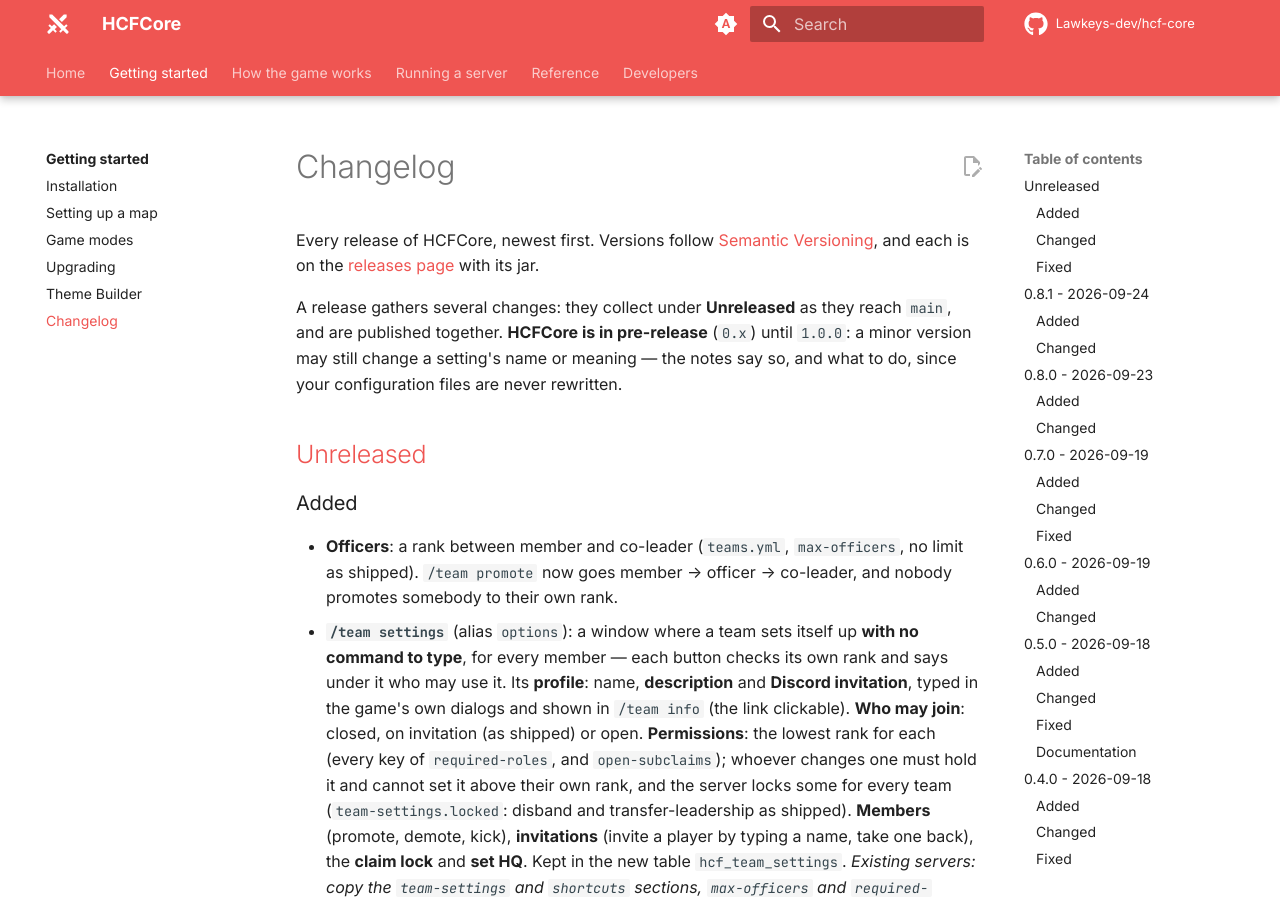
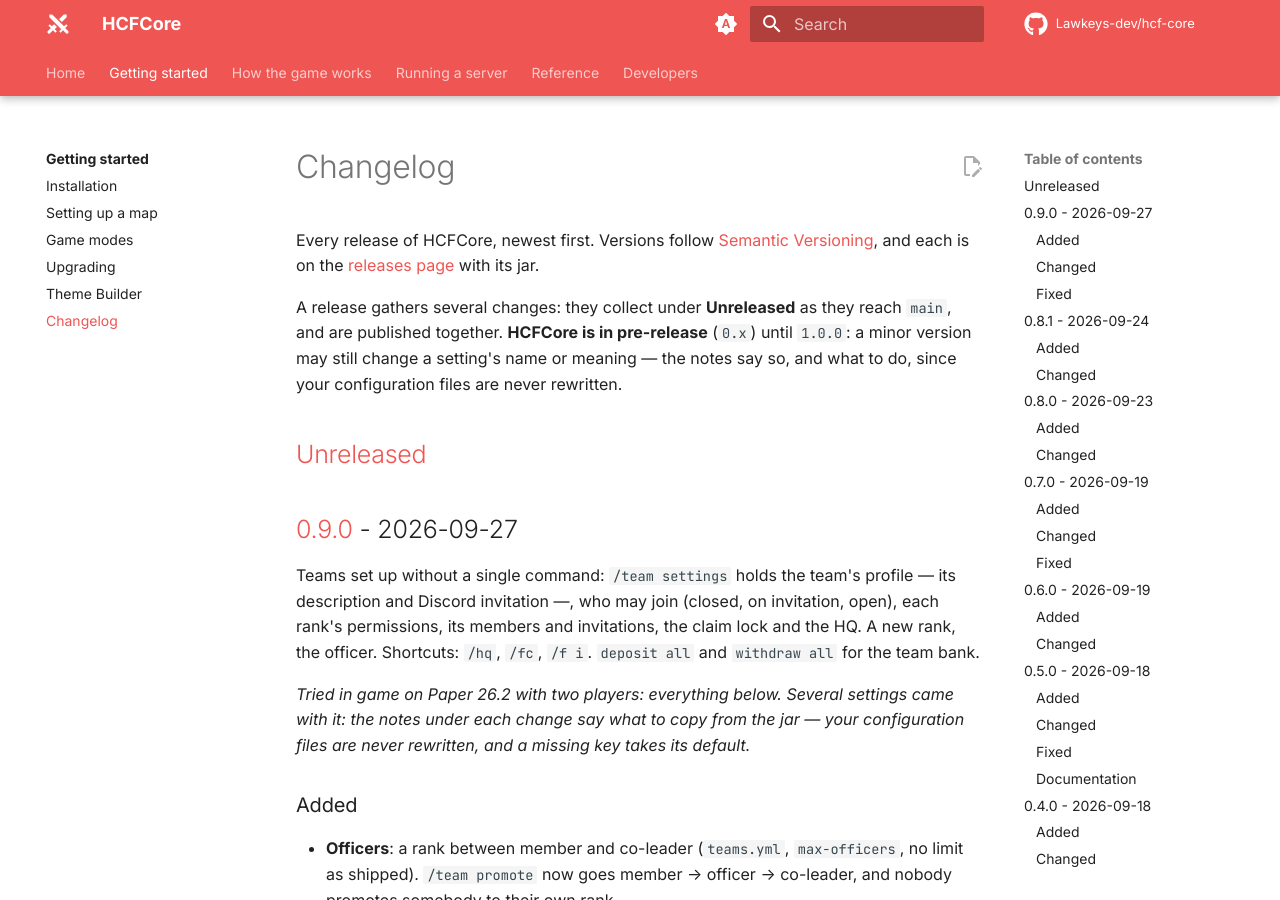
Before and after one commit to Lawkeys-dev/hcf-core, an MkDocs documentation site: the page built from docs/changelog.md, in a window 1280 px wide and 900 px high. Built offline with MkDocs 1.6.1 and Material for MkDocs 9.7.7, drawn with Linux system fonts in a browser that asks for light colours; comment, search, counter and statistics services are not loaded.

Commit message:
Release 0.9.0

```diff
--- a/CHANGELOG.md
+++ b/CHANGELOG.md
@@ -6,13 +6,18 @@
 
 ## [Unreleased]
 
+## [0.9.0] - 2026-09-27
+
+Teams set up without a single command: `/team settings` holds the team's profile — its description and Discord invitation —, who may join (closed, on invitation, open), each rank's permissions, its members and invitations, the claim lock and the HQ. A new rank, the officer. Shortcuts: `/hq`, `/fc`, `/f i`. `deposit all` and `withdraw all` for the team bank.
+
+*Tried in game on Paper 26.2 with two players: everything below. Several settings came with it: the notes under each change say what to copy from the jar — your configuration files are never rewritten, and a missing key takes its default.*
+
 ### Added
 - **Officers**: a rank between member and co-leader (`teams.yml`, `max-officers`, no limit as shipped). `/team promote` now goes member → officer → co-leader, and nobody promotes somebody to their own rank.
 - **`/team settings`** (alias `options`): a window where a team sets itself up **with no command to type**, for every member — each button checks its own rank and says under it who may use it. Its **profile**: name, **description** and **Discord invitation**, typed in the game's own dialogs and shown in `/team info` (the link clickable). **Who may join**: closed, on invitation (as shipped) or open. **Permissions**: the lowest rank for each (every key of `required-roles`, and `open-subclaims`); whoever changes one must hold it and cannot set it above their own rank, and the server locks some for every team (`team-settings.locked`: disband and transfer-leadership as shipped). **Members** (promote, demote, kick), **invitations** (invite a player by typing a name, take one back), the **claim lock** and **set HQ**. Kept in the new table `hcf_team_settings`. *Existing servers: copy the `team-settings` and `shortcuts` sections, `max-officers` and `required-roles.settings` from the jar's `teams.yml`, and the new `team.settings`, `team.join-mode`, `team.join.closed`, `team.info` (`description`, `discord`, `join-mode`, `officers`), `team.role.officer`, `team.promote.officer-limit`, `claim.menu` and `ui.tab.role-officer` lines of `lang/en.yml` — without them, the defaults apply.*
 - **Shortcuts** (`teams.yml`, `shortcuts`): `/hq`, `/base`, `/stuck` and `/fc` as commands of their own, and `/team i`, `h`, `home`, `sh`, `d`, `w`, `m`, `k`, `s` for `info`, `hq`, `sethq`, `deposit`, `withdraw`, `map`, `kick`, `settings`. Both lists are the server's; a name another plugin already has is left to it.
 - **Who may join a team**: closed (nobody; staff still can), on invitation (as shipped) or open (`/team join` without an invitation) — each team's choice in `/team settings`, among `team-settings.join-modes`, from `default-join-mode`.
 - **The shop's back button** is configurable (`economy.yml`, `shop.menu.back-icon`).
-
 - **`/team deposit all` and `/team withdraw all`**: everything in your wallet into the bank, or the whole bank out — as much as your balance can still hold under the ceiling.
 
 ### Changed
@@ -199,7 +204,8 @@
 ### Added
 - First public version: teams, territory and DTR, combat and deathbans, lives, capture events (KOTH, Citadel, Conquest, Kill the King), Mountains, SOTW/EOTW/Purge, economy with Vault, kits and abilities, custom enchants and limiters, moderation tools, scoreboard and chat, holograms, redeem codes, the Lunar Client integration, and this documentation.
 
-[Unreleased]: https://github.com/Lawkeys-dev/hcf-core/compare/v0.8.1...HEAD
+[Unreleased]: https://github.com/Lawkeys-dev/hcf-core/compare/v0.9.0...HEAD
+[0.9.0]: https://github.com/Lawkeys-dev/hcf-core/releases/tag/v0.9.0
 [0.8.1]: https://github.com/Lawkeys-dev/hcf-core/releases/tag/v0.8.1
 [0.8.0]: https://github.com/Lawkeys-dev/hcf-core/releases/tag/v0.8.0
 [0.7.0]: https://github.com/Lawkeys-dev/hcf-core/releases/tag/v0.7.0
```
Also changed, not shown: docs/developers/api.md (+1 -1 lines), 1 other file.
